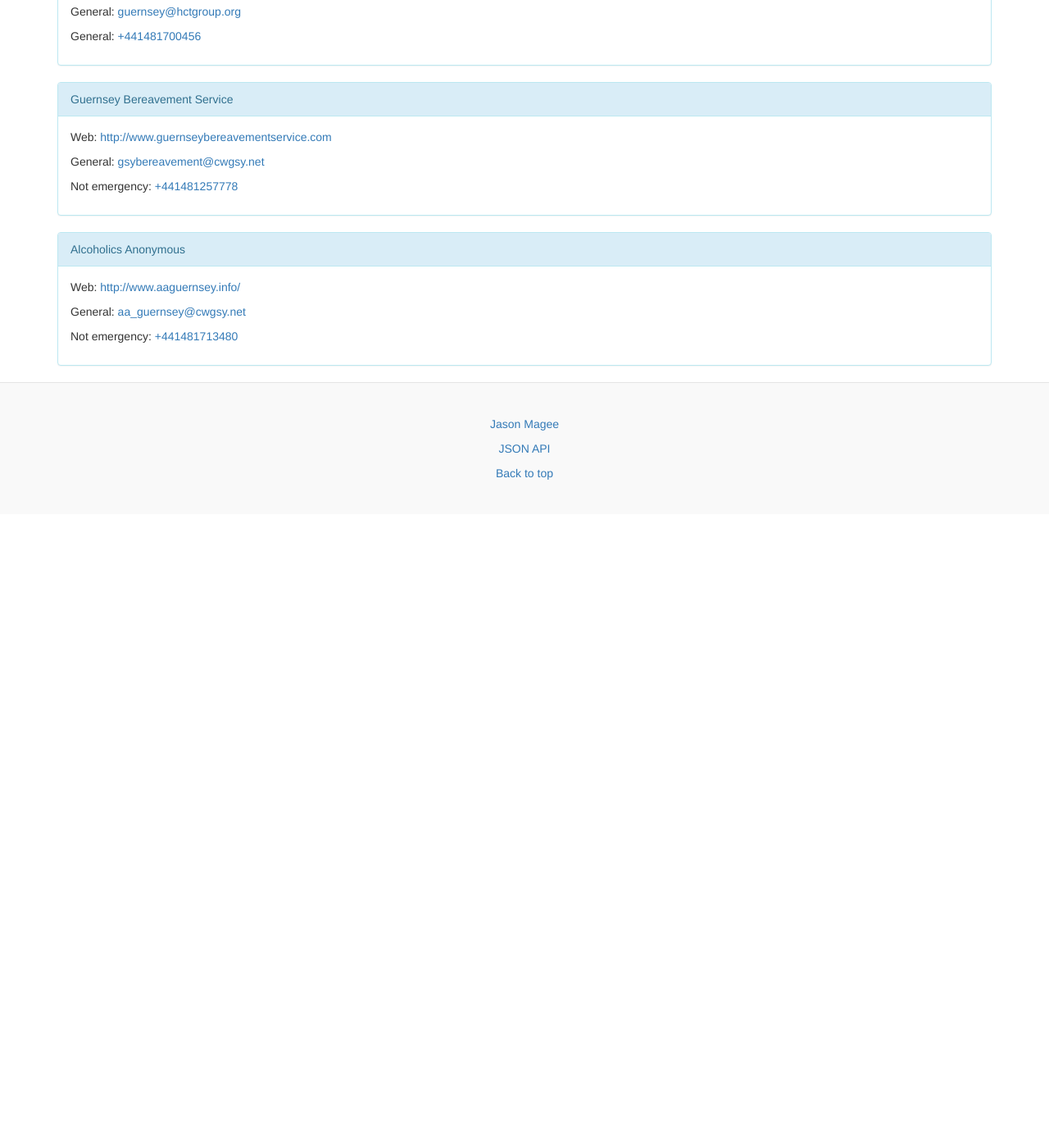
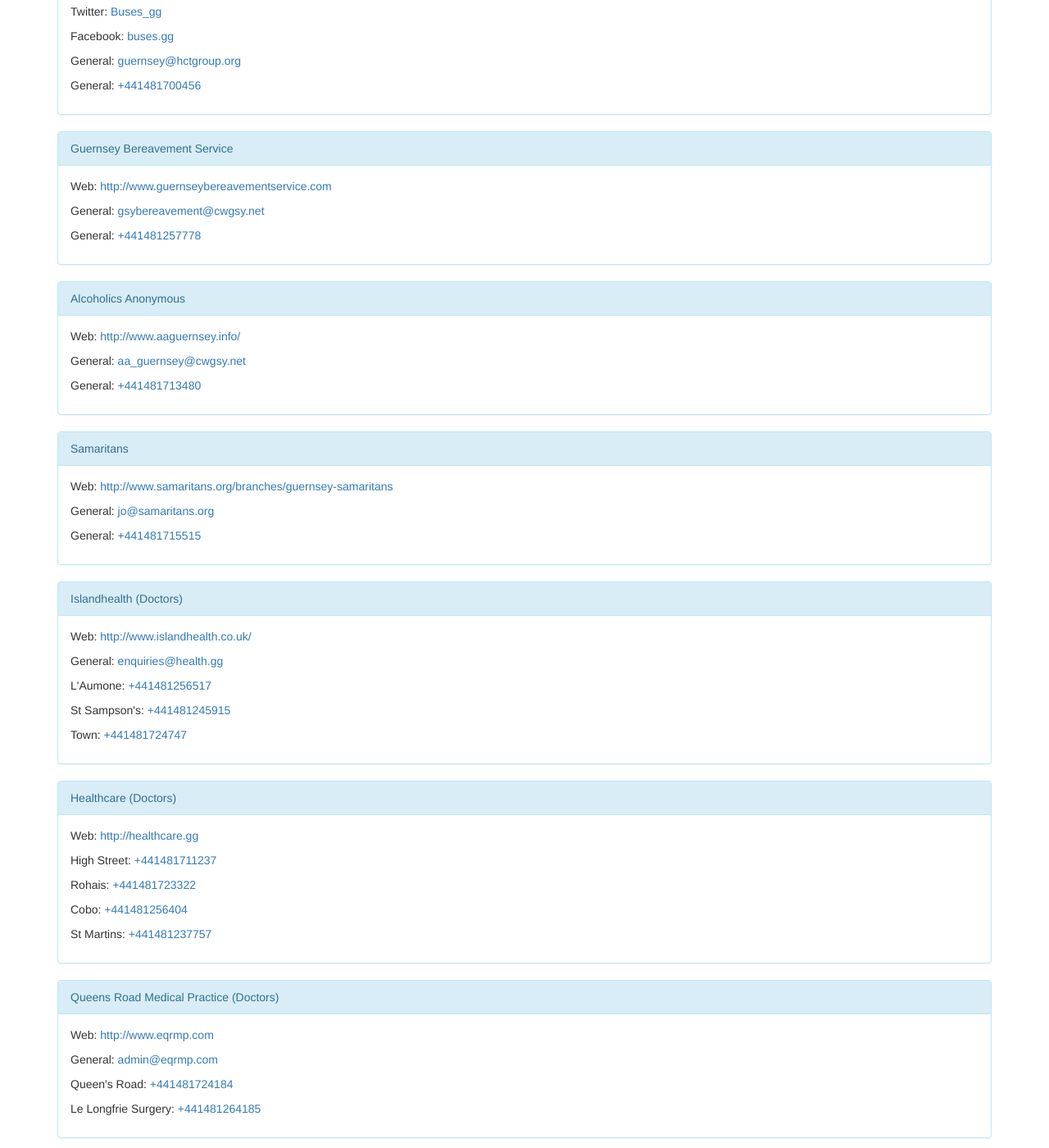
Before and after one commit to jasemagee/contacts.gg, a Jekyll site: the page built from index.html, in a window 1280 px wide and 1400 px high, scrolled down 782 px. Shown: the whole window at 82% size. Built offline with Jekyll 4.4.1, drawn with Linux system fonts in a browser that asks for light colours; nearby versions of some CDN libraries; before the commit the page ends 1409 px from its top, so only the background shows below that.

Commit message:
Added Samaritans and a few doctors

```diff
--- a/_data/contacts.yml
+++ b/_data/contacts.yml
@@ -31,6 +31,8 @@
 - name: "Buses"
   desc: ""
   web: "http://www.buses.gg"
+  twitter: "Buses_gg"
+  facebook: "buses.gg"
   emails:
     - name: "General"
       email: "guernsey@hctgroup.org"
@@ -45,7 +47,7 @@
     - name: General
       email: "gsybereavement@cwgsy.net"
   numbers:
-    - name: Not emergency
+    - name: General
       tel: "+441481257778"
 
 - name: "Alcoholics Anonymous"
@@ -55,5 +57,54 @@
     - name: General
       email: "aa_guernsey@cwgsy.net"
   numbers:
-    - name: Not emergency
+    - name: General
       tel: "+441481713480"
+
+- name: "Samaritans"
+  desc: ""
+  web: "http://www.samaritans.org/branches/guernsey-samaritans"
+  emails:
+    - name: General
+      email: "jo@samaritans.org"
+  numbers:
+    - name: General
+      tel: "+441481715515"
+
+- name: "Islandhealth (Doctors)"
+  desc:  ""
+  web: "http://www.islandhealth.co.uk/"
+  emails:
+    - name: General
+      email: "enquiries@health.gg"
+  numbers:
+    - name: "L'Aumone"
+      tel: "+441481256517"
+    - name: "St Sampson's"
+      tel: "+441481245915"
+    - name: "Town"
+      tel: "+441481724747"
+
+- name: "Healthcare (Doctors)"
+  desc: ""
+  web: "http://healthcare.gg"
+  numbers:
+    - name: "High Street"
+      tel: "+441481711237"
+    - name: "Rohais"
+      tel: "+441481723322"
+    - name: "Cobo"
+      tel: "+441481256404"
+    - name: "St Martins"
+      tel: "+441481237757"
+
+- name: "Queens Road Medical Practice (Doctors)"
+  desc: ""
+  web: "http://www.eqrmp.com"
+  emails:
+    - name: General
+      email: "admin@eqrmp.com"
+  numbers:
+    - name: "Queen's Road"
+      tel: "+441481724184"
+    - name: "Le Longfrie Surgery"
+      tel: "+441481264185"
```
